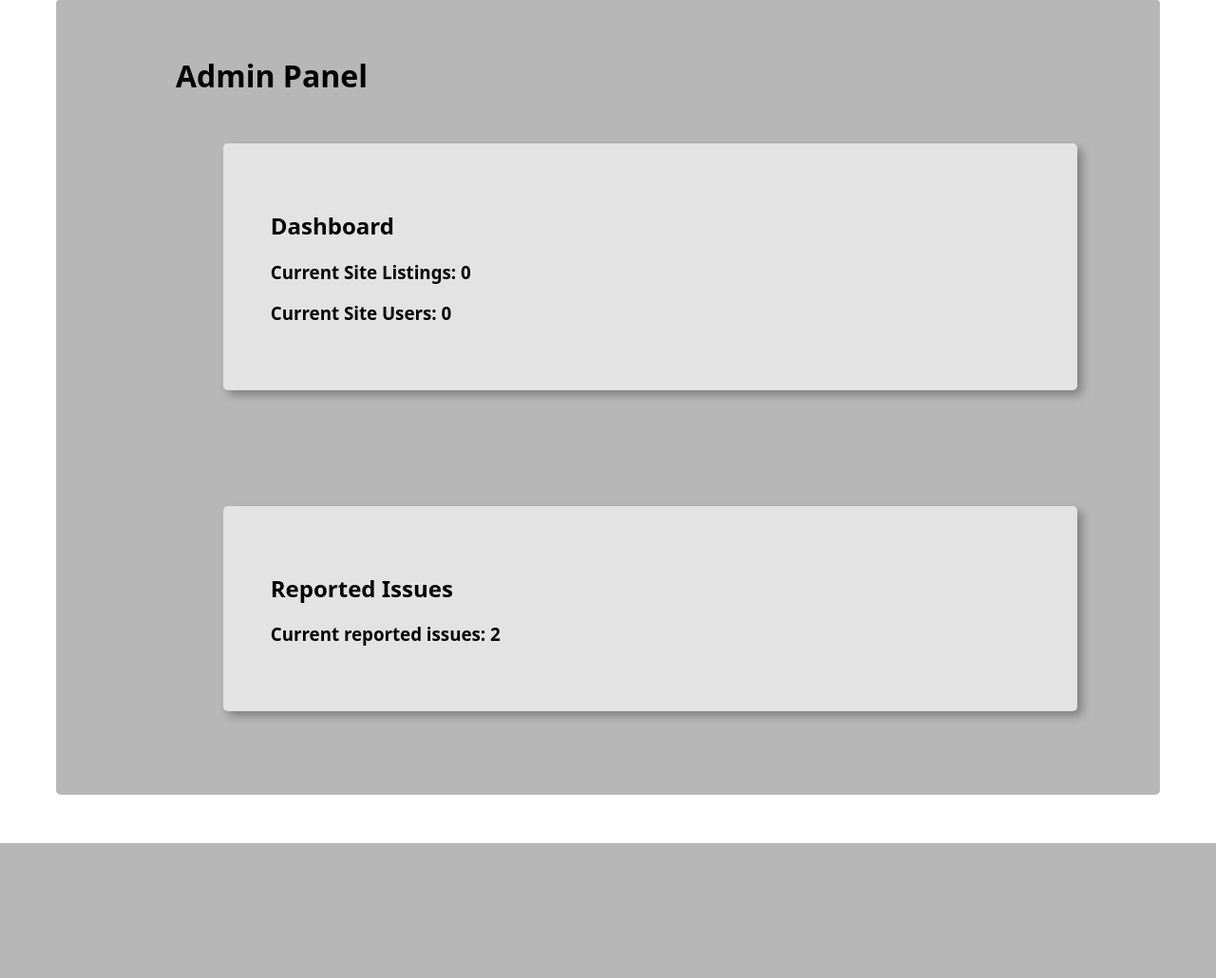
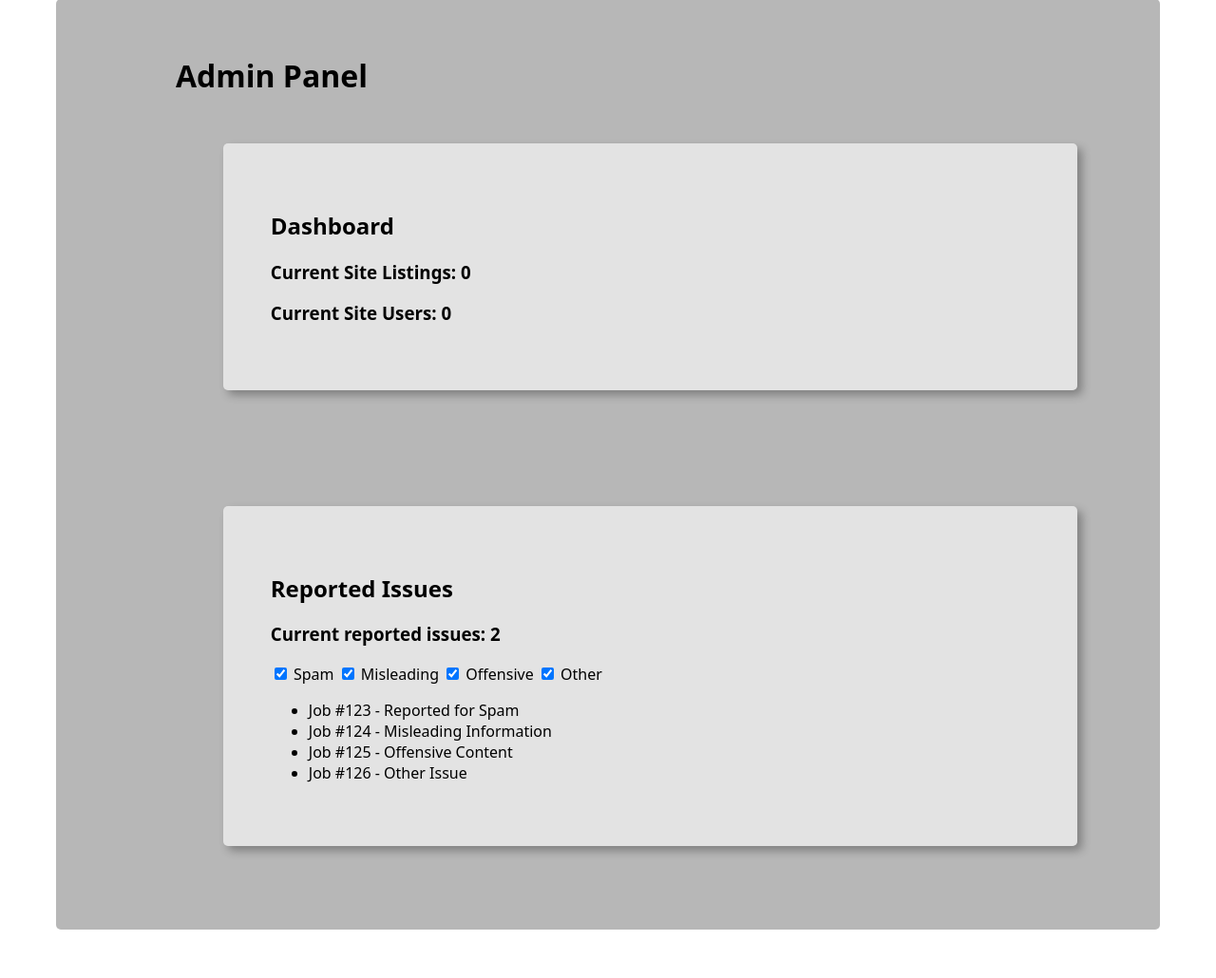
Before and after one commit to van-cpu/COSC-360-Project, a PHP site: page /admin.html in a window 1280 px wide. Shown: the part 52-1082 px from the top of the page at 95% size. Before the commit the page ends 940 px from the top, so only its background shows below. Run offline with PHP 8.4, Linux system fonts and the light colour scheme.

Commit message:
Added HTML for the Admin page to filter and added placeholders

```diff
--- a/Frontend/admin.html
+++ b/Frontend/admin.html
@@ -3,30 +3,42 @@
 <head>
     <meta charset="UTF-8">
     <meta name="viewport" content="width=device-width, initial-scale=1.0">
-    <title>admin</title>
+    <title>Admin Panel</title>
     <link rel="stylesheet" href="css/admin.css">
     <link rel="stylesheet" href="css/common.css">
 </head>
 <body>
     <div id="innerHTML">
         <h1>Admin Panel</h1>
-   <div class="dashboard"><h2>Dashboard</h2>
 
-    <h3 id="curSiteList">Current Site Listings: 0</h3>
-    <h3 id="curSiteUser">Current Site Users: 0</h3>
+        <div class="dashboard">
+            <h2>Dashboard</h2>
+            <h3 id="curSiteList">Current Site Listings: 0</h3>
+            <h3 id="curSiteUser">Current Site Users: 0</h3>
+        </div>
 
-</div>
+        <br>
 
-<br>
+        <div class="dashboard">
+            <h2>Reported Issues</h2>
+            <h3 id="curSiteIssues">Current reported issues: <span id="issueCount">2</span></h3>
 
+            <!-- Filter Options -->
+            <div id="filterOptions">
+                <label><input type="checkbox" class="filterCheckbox" value="spam" checked> Spam</label>
+                <label><input type="checkbox" class="filterCheckbox" value="misleading" checked> Misleading</label>
+                <label><input type="checkbox" class="filterCheckbox" value="offensive" checked> Offensive</label>
+                <label><input type="checkbox" class="filterCheckbox" value="other" checked> Other</label>
+            </div>
 
-<div class="dashboard"><h2>Reported Issues</h2>
+            <ul id="reportedIssues">
+                <li data-category="spam">Job #123 - Reported for Spam</li>
+                <li data-category="misleading">Job #124 - Misleading Information</li>
+                <li data-category="offensive">Job #125 - Offensive Content</li>
+                <li data-category="other">Job #126 - Other Issue</li>
+            </ul>
+        </div>
+    </div>
 
-<h3 id="curSiteIssues">Current reported issues: 2</h3>
-
-
-</div>
     <script src="js/common.js"></script>
     <script src="js/admin.js"></script>
-</body>
-</html>
--- a/Frontend/js/job-details.js
+++ b/Frontend/js/job-details.js
@@ -3,6 +3,7 @@ document.addEventListener("DOMContentLoaded", function () {
 
     let book = document.getElementById("bookmark");
     let report = document.getElementById("report");
+    let reportForm = document.getElementById("reportForm");
     let clicked = false;
     let clickedReport = false;
     book.addEventListener("click", function () {
@@ -32,11 +33,13 @@ document.addEventListener("DOMContentLoaded", function () {
 
 
         if (clickedReport) {
+            reportForm.style.display = "none";
             report.src = "/Frontend/photos/report.png";
             report.style.transition = "transform 4.3s ease";
             report.style.transform = "scale(1)";
             clickedReport = false;
         } else {
+            reportForm.style.display = "block";
             report.src = "/Frontend/photos/reportClick.png";
             report.style.transition = "transform 0.3s ease";
             report.style.transform = "scale(1.8)";
```
Also changed, not shown: Frontend/css/job-details.css (+42 -7 lines), Frontend/job-details.html (+8 -9 lines).
